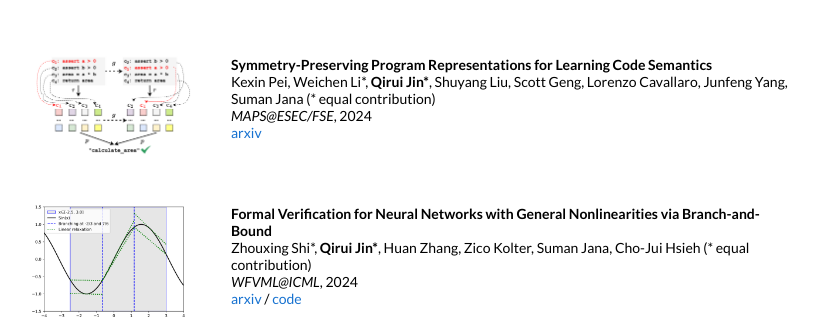
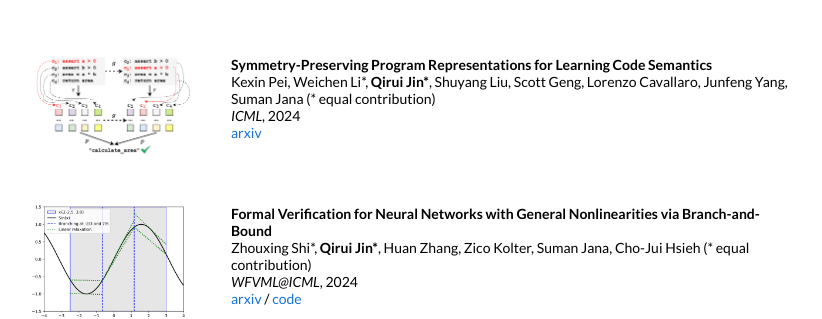
Before and after one commit to C-lister/c-lister.github.io, a Jekyll site: the page built from _posts/2024-01-21-symmc.markdown, in a window 1280 px wide. Shown: the part 412-731 px from the top of the page, without its empty margins (229-1051 px from the left). Built offline with Jekyll 4.4.1, drawn with Linux system fonts in a browser that asks for light colours.

Commit message:
add icml

```diff
--- a/_posts/2024-01-21-symmc.markdown
+++ b/_posts/2024-01-21-symmc.markdown
@@ -1,11 +1,11 @@
 ---
 layout: post
 title:  "Symmetry-Preserving Program Representations for Learning Code Semantics"
-date: 2024-01-21 12:00:00 +00:00
+date: 2024-05-01 12:00:00 +00:00
 image: /images/symmc.png
 categories: research
 author: "Kexin Pei"
 authors: "Kexin Pei, Weichen Li*, <strong>Qirui Jin*</strong>, Shuyang Liu, Scott Geng, Lorenzo Cavallaro, Junfeng Yang, Suman Jana (* equal contribution)"
-venue: "MAPS@ESEC/FSE"
+venue: "ICML"
 arxiv: https://arxiv.org/abs/2308.03312
 ---
```
